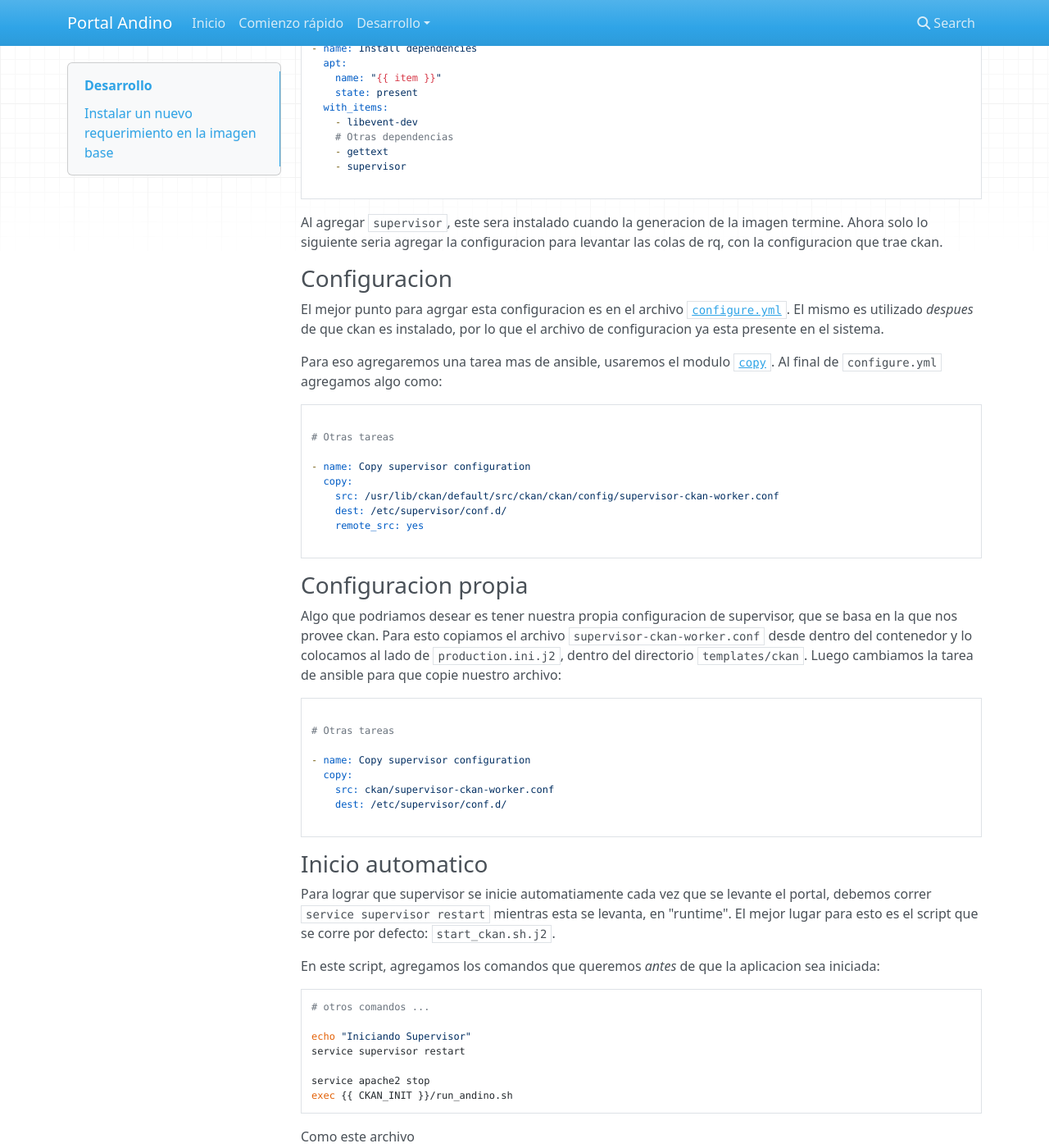
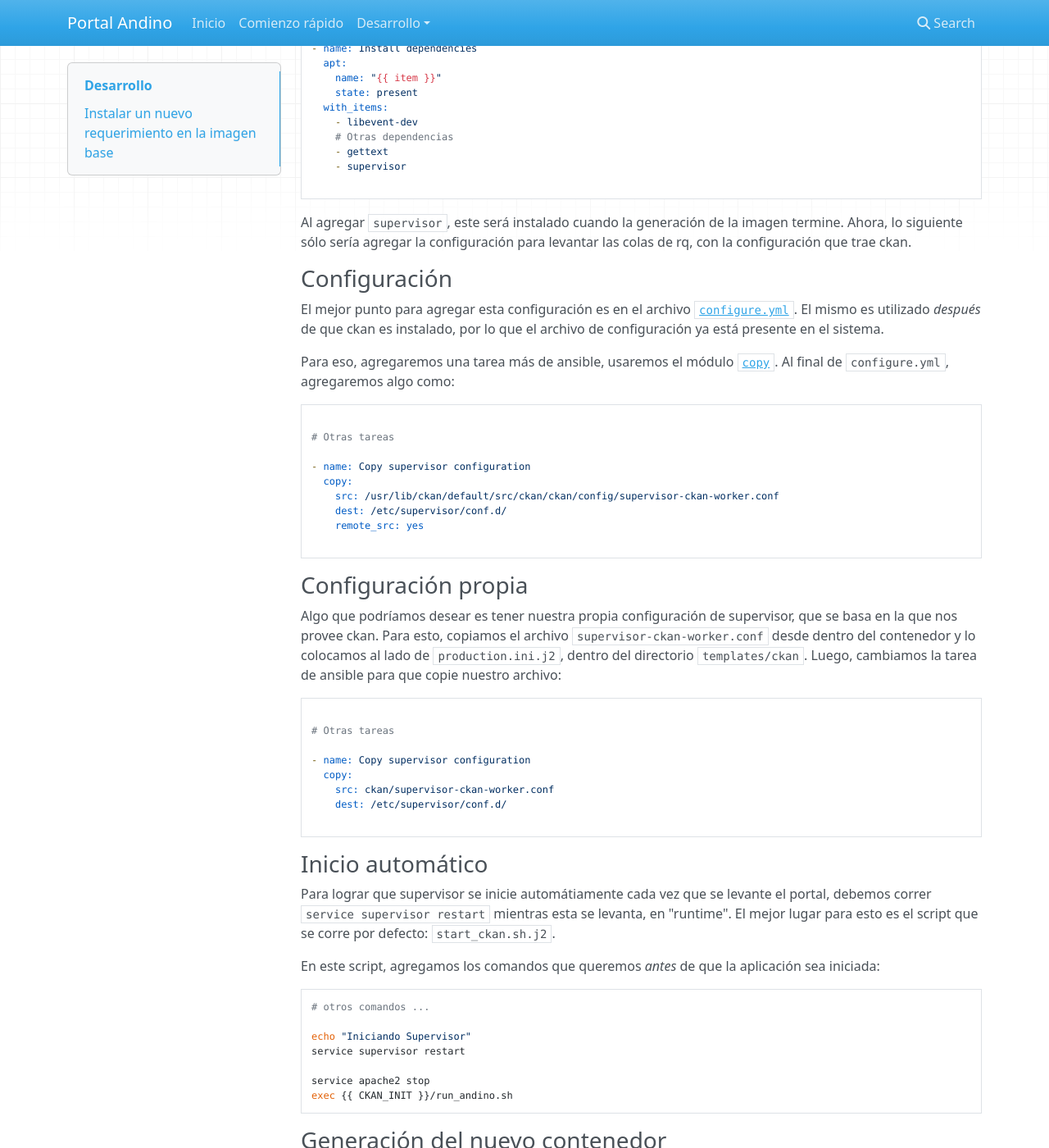
Before and after one commit to datosgobar/portal-andino, an MkDocs documentation site: the page built from docs/developers/development.md, in a window 1280 px wide and 1400 px high, scrolled down 483 px. Shown: the whole window at 82% size. Built offline with MkDocs 1.6.1, drawn with Linux system fonts in a browser that asks for light colours; nearby versions of some CDN libraries; old or Windows-style settings are respelled for this version of MkDocs; some of the changed text lies outside the part shown.

Commit message:
Correcciones en documentación de desarrollo

````diff
--- a/docs/developers/development.md
+++ b/docs/developers/development.md
@@ -3,19 +3,21 @@
 ## Instalar un nuevo requerimiento en la imagen base
 
 Si necesitamos instalar y configurar un nuevo requerimiento para andino, lo recomendable es instalarlo
-en la imagen de datosgobar/portal-base. Esto permitira mantener el build de datosgobar/portal-andino
-mas pequeño y rapido.
+en la imagen de datosgobar/portal-base. Esto permitirá mantener el build de datosgobar/portal-andino
+más pequeño y rápido.
 
 Para ejemplificar esto, supondremos que queremos levantar los workers de RQ usando supervisor.
 Esta implementación, presente en [ckan 2.7](http://docs.ckan.org/en/2.7/maintaining/background-tasks.html#background-job-queues),
-require levantar [supervisor](http://supervisord.org/) con una [configuración especial](https://github.com/ckan/ckan/blob/2.7/ckan/config/supervisor-ckan-worker.conf) para levantar los workers.
+require levantar [supervisor](http://supervisord.org/) con una
+[configuración especial](https://github.com/ckan/ckan/blob/2.7/ckan/config/supervisor-ckan-worker.conf) para levantar los workers.
 
 ### Instalar nuevo requerimiento
 
 Para instalar `supervisor` en el portal base, podemos hacer uso de la tarea de `ansible` encargada de instalar los
-requerimientos para la aplicación. A la fecha, este código se encuentra en [`dependencies.yml`](https://github.com/datosgobar/portal-base/blob/c2dfe6613af1b56ae07e6e1303245f6c206a7066/base_portal/roles/portal/tasks/dependencies.yml#L18)
+requerimientos para la aplicación. A la fecha, este código se encuentra en
+[`dependencies.yml`](https://github.com/datosgobar/portal-base/blob/c2dfe6613af1b56ae07e6e1303245f6c206a7066/base_portal/roles/portal/tasks/dependencies.yml#L18)
 
-La parte que instala los requerimientos quedaria:
+La parte que instala los requerimientos quedaría así:
 
 ```yaml
 
@@ -31,16 +33,19 @@ La parte que instala los requerimientos quedaria:
 
 ```
 
-Al agregar `supervisor`, este sera instalado cuando la generacion de la imagen termine.
-Ahora solo lo siguiente seria agregar la configuracion para levantar las colas de rq, con la configuracion que trae ckan.
+Al agregar `supervisor`, este será instalado cuando la generación de la imagen termine.
+Ahora, lo siguiente sólo sería agregar la configuración para levantar las colas de rq,
+con la configuración que trae ckan.
 
-### Configuracion
+### Configuración
 
-El mejor punto para agrgar esta configuracion es en el archivo [`configure.yml`](https://github.com/datosgobar/portal-base/blob/c2dfe6613af1b56ae07e6e1303245f6c206a7066/base_portal/roles/portal/tasks/configure.yml).
-El mismo es utilizado _despues_ de que ckan es instalado, por lo que el archivo de configuracion ya esta presente en el sistema.
+El mejor punto para agregar esta configuración es en el archivo
+[`configure.yml`](https://github.com/datosgobar/portal-base/blob/c2dfe6613af1b56ae07e6e1303245f6c206a7066/base_portal/roles/portal/tasks/configure.yml).
+El mismo es utilizado _después_ de que ckan es instalado, por lo que el archivo de configuración ya está
+presente en el sistema.
 
-Para eso agregaremos una tarea mas de ansible, usaremos el modulo [`copy`](https://docs.ansible.com/ansible/2.4/copy_module.html).
-Al final de `configure.yml` agregamos algo como:
+Para eso, agregaremos una tarea más de ansible, usaremos el módulo [`copy`](https://docs.ansible.com/ansible/2.4/copy_module.html).
+Al final de `configure.yml`, agregaremos algo como:
 
 ```yaml
 
@@ -54,12 +59,12 @@ Al final de `configure.yml` agregamos algo como:
 
 ```
 
-### Configuracion propia
+### Configuración propia
 
-Algo que podriamos desear es tener nuestra propia configuracion de supervisor, que se basa en la que nos
-provee ckan. Para esto copiamos el archivo `supervisor-ckan-worker.conf` desde dentro del contenedor y
+Algo que podríamos desear es tener nuestra propia configuración de supervisor, que se basa en la que nos
+provee ckan. Para esto, copiamos el archivo `supervisor-ckan-worker.conf` desde dentro del contenedor y
 lo colocamos al lado de `production.ini.j2`, dentro del directorio `templates/ckan`.
-Luego cambiamos la tarea de ansible para que copie nuestro archivo:
+Luego, cambiamos la tarea de ansible para que copie nuestro archivo:
 
 ```yaml
 
@@ -72,13 +77,13 @@ Luego cambiamos la tarea de ansible para que copie nuestro archivo:
 
 ```
 
-### Inicio automatico
+### Inicio automático
 
-Para lograr que supervisor se inicie automatiamente cada vez que se levante el portal,
+Para lograr que supervisor se inicie automátiamente cada vez que se levante el portal,
 debemos correr `service supervisor restart` mientras esta se levanta, en "runtime". El mejor lugar para esto
 es el script que se corre por defecto: `start_ckan.sh.j2`.
 
-En este script, agregamos los comandos que queremos *antes* de que la aplicacion sea iniciada:
+En este script, agregamos los comandos que queremos *antes* de que la aplicación sea iniciada:
 
 ```
 # otros comandos ...
@@ -90,10 +95,7 @@ service apache2 stop
 exec {{ CKAN_INIT }}/run_andino.sh
 ```
 
-
-Como este archivo
-
-### Generacion del nuevo contenedor
+### Generación del nuevo contenedor
 
 Ahora, para probar estos cambios, generamos una nueva imagen de `datosgobar/portal-base`:
 
@@ -132,7 +134,7 @@ FROM datosgobar/portal-base:test
 # ... otros comandos
 ```
 
-Ahora generamos la nueva imagen:
+Ahora, generamos la nueva imagen:
 
 ```
 cd portal-andino/
@@ -141,7 +143,7 @@ docker build -t portal-andino:test .
 ```
 
 
-Luego iniciamos la aplicacion en modo desarrollo:
+Luego, iniciamos la aplicación en modo desarrollo:
 
 ```
 cd portal-andino/
@@ -150,7 +152,7 @@ cd portal-andino/
 ```
 
 
-Una vez iniciada la aplicacion, entramos al contenedor y verificamos que supervisor este corriendo:
+Una vez iniciada la aplicación, entramos al contenedor y verificamos que supervisor esté corriendo:
 
 ```
 cd portal-andino/
@@ -160,9 +162,9 @@ cd portal-andino/
 supervisorctl
 ```
 
-En este momento deberiamos ver el estdo de supervisor. Para salir, usamos  `Ctrl + C`.
+En este momento, deberíamos ver el estado de supervisor. Para salir, usamos  `Ctrl + C`.
 
-Si comprovamos que el nuevo requerimiento esta instalado y configurado, volvemos el `Dockerfile`
+Si comprobamos que el nuevo requerimiento está instalado y configurado, volvemos el `Dockerfile`
 a su estado anterior (deshaciendo el cambio en el `FROM`).
-Luego debemos sacar una nueva imagen del **portal-base** y finalmente una nueva de **portal-andino**
+Luego, debemos sacar una nueva imagen del **portal-base** y, finalmente, una nueva de **portal-andino**
 que se base en la anterior.
````
Also changed, not shown: other parts of docs/developers/development.md (+4 -4 lines).
